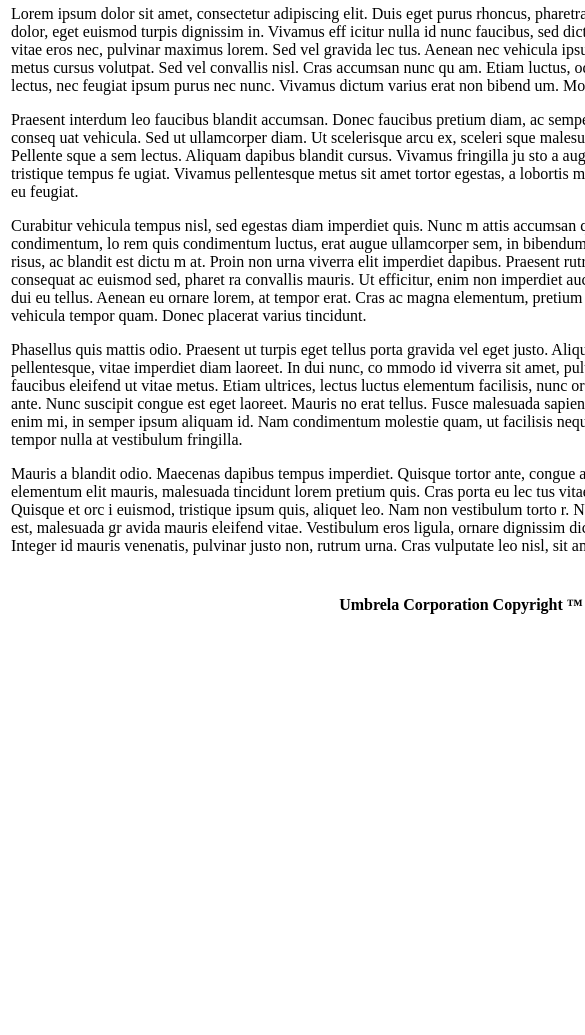
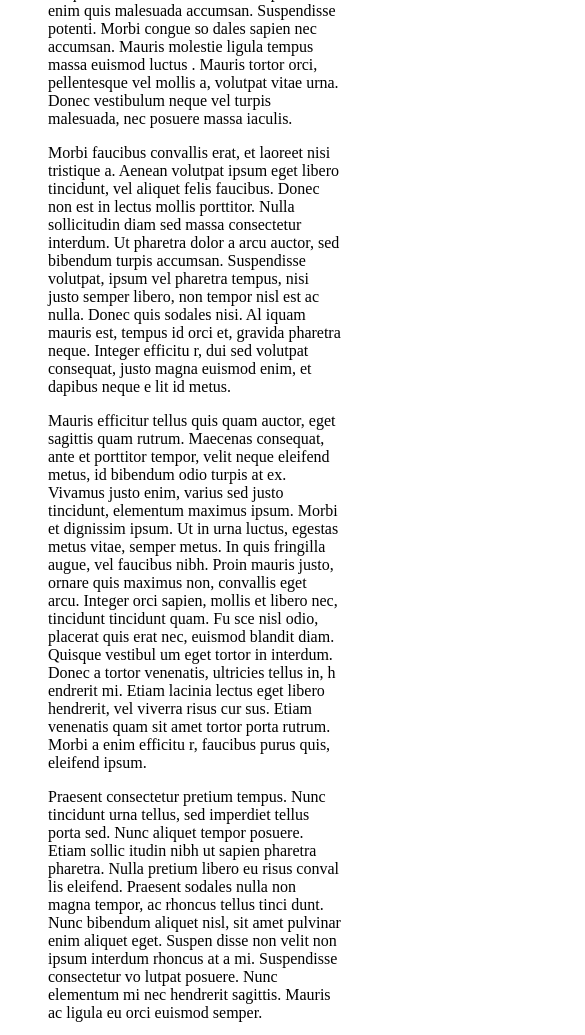
Before and after one commit to jonas-amilton/pagina-resident-evil, a plain HTML site: page quem-somos.html in a window 390 px wide. Shown: the part 684-1719 px from the top of the page, 585 px wide, since content can reach past the window. Before the commit the page ends 1330 px from the top, so only its background shows below. Drawn offline with Linux system fonts and the light colour scheme.

Commit message:
corrigi erros de semantica e a responsividade

```diff
--- a/css/style.css
+++ b/css/style.css
@@ -1,18 +1,89 @@
 body {
-    margin: 0;
-    padding: 0 10% 0 10%;
+  margin: 0;
+  padding: 0 10% 0 10%;
 }
 
 header {
-    width: 100%;
-    height: 25vh;
-    background-color: rgb(95, 177, 232);
+  width: auto;
+  height: 14vh;
+  padding: 2em 2em;
 }
 
 .logo {
-    float: left;
+  width: 270px;
+  height: 95px;
+}
+
+main {
+  height: 50%;
+}
+
+.logo {
+  float: left;
 }
 
 .nav {
-    float: right;
+  float: right;
 }
+
+.principal {
+  padding: 4em 2em;
+}
+
+.img-principal {
+  width: 100%;
+  height: 50%;
+  border-radius: 10px;
+}
+
+.footer {
+  height: 80px;
+}
+
+.brand1 {
+  float: left;
+}
+
+.brand2 {
+  display: flex;
+  flex-wrap: wrap;
+  justify-content: center;
+  flex-direction: column;
+  text-align: center;
+}
+
+.logo-resident {
+  padding-left: 2em;
+  height: 10vh;
+}
+
+@media only screen and (max-width: 600px) {
+  body {
+    margin: 0;
+    padding: 0em 1em;
+  }
+  header {
+    width: auto;
+    height: 16vh;
+    background-color: rgb(95, 177, 232);
+    padding: 2em 2em;
+  }
+
+  nav {
+    padding: 1em 2em;
+    margin-top: 100px;
+    position: absolute;
+  }
+
+  #font-contato {
+    padding: 0.6em;
+  }
+
+  .brand1 {
+    padding-left: 1em;
+  }
+
+  .brand2 {
+    padding-right: 1em;
+  }
+}
--- a/quem-somos.html
+++ b/quem-somos.html
@@ -1,98 +1,106 @@
 <!DOCTYPE html>
-
-<html>
+<html lang="pt-BR">
 
 <head>
+	<meta http-equiv="X-UA-Compatible" content="IE=edge">
+	<meta name="viewport" content="width=device-width, initial-scale=1.0">
 	<title>Resident Evil - Quem somos</title>
+	<meta charset="utf-8">
+	<link rel="stylesheet" href="/css/style.css">
 	<meta charset="utf-8">
 </head>
 
 <body>
-	<table border="0" width="900" align="center">
-		<tr>
-			<td> <img src="assets/logo.png" width="270" height="95"> </td>
-			<td width="200" align="right">
+	<header>
+		<div>
+			<img class="logo" src="assets/logo.png" alt="logo de resident evil">
+		</div>
+
+		<nav class="nav">
 			<a href="index.html">Home<a/> |
 				<a href="quem-somos.html">Quem somos</a> |
 				<a href="contato.html">Contato</a>
-			</td>
-		</tr>
+		</nav>
 
-		<tr>
-			<td colspan="2"> <img src="assets/quem_somos.jpg" width="900" height="500"> </td>
-		</tr>
 
-		<tr>
-			<td colspan="2">
-				<h2>Quem somos</h2>
+	</header>
+
+	<main class="principal">
+		<img class="img-principal" src="assets/quem_somos.jpg">
+
+		<h1>Quem somos</h1>
+
 		<p>
 			Lorem ipsum dolor sit amet, consectetur adipiscing elit.
-					 Duis eget purus rhoncus, pharetra felis molestie, pretium lacus.
-					 Nam finibus metus dolor, eget euismod turpis dignissim in. Vivamus eff
-					 icitur nulla id nunc faucibus, sed dictum nibh volutpat. Aenean massa f
-					 elis, tempus vitae eros nec, pulvinar maximus lorem. Sed vel gravida lec
-					 tus. Aenean nec vehicula ipsum, ut vestibulum odio. Ut pharetra hendrer
-					 it metus cursus volutpat. Sed vel convallis nisl. Cras accumsan nunc qu
-					 am. Etiam luctus, odio sed mollis dictum, sapien sapien malesuada lectus,
-					 nec feugiat ipsum purus nec nunc. Vivamus dictum varius erat non bibend
-					 um. Morbi ac euismod erat.
+			In vitae orci a sem consequat finibus convallis in erat.
+			Etiam iaculis tincidunt porta. Fusce interdum turpis a leo auctor eleifend
+			. Vivamus id leo sollicitudin, pellentesque massa ut, aliquet sapien. Phas
+			ellus cursus viverra nunc eget facilisis. Vivamus ac sapien ac erat auctor o
+			rnare eget eu justo. Cras ornare posuere dictum. Aliquam a commodo mauris. S
+			ed placerat enim quis malesuada accumsan. Suspendisse potenti. Morbi congue so
+			dales sapien nec accumsan. Mauris molestie ligula tempus massa euismod luctus
+			. Mauris tortor orci, pellentesque vel mollis a, volutpat vitae urna. Donec
+			vestibulum neque vel turpis malesuada, nec posuere massa iaculis.
 		</p>
 		<p>
-					Praesent interdum leo faucibus blandit accumsan. Donec faucibus pretium
-					 diam, ac semper orci pulvinar ut. Suspendisse ac lorem ac ipsum conseq
-					 uat vehicula. Sed ut ullamcorper diam. Ut scelerisque arcu ex, sceleri
-					 sque malesuada felis faucibus vitae. Nullam non dictum neque. Pellente
-					 sque a sem lectus. Aliquam dapibus blandit cursus. Vivamus fringilla ju
-					 sto a augue semper, vitae commodo velit auctor. Sed tristique tempus fe
-					 ugiat. Vivamus pellentesque metus sit amet tortor egestas, a lobortis m
-					 auris iaculis. Nulla malesuada elementum lorem eu feugiat.
+			Morbi faucibus convallis erat, et laoreet nisi tristique a.
+			Aenean volutpat ipsum eget libero tincidunt, vel aliquet felis faucibus.
+			Donec non est in lectus mollis porttitor. Nulla sollicitudin diam sed
+			massa consectetur interdum. Ut pharetra dolor a arcu auctor, sed bibendum
+			turpis accumsan. Suspendisse volutpat, ipsum vel pharetra tempus, nisi
+			justo semper libero, non tempor nisl est ac nulla. Donec quis sodales nisi. Al
+			iquam mauris est, tempus id orci et, gravida pharetra neque. Integer efficitu
+			r, dui sed volutpat consequat, justo magna euismod enim, et dapibus neque e
+			lit id metus.
 		</p>
 		<p>
-					Curabitur vehicula tempus nisl, sed egestas diam imperdiet quis. Nunc m
-					attis accumsan quam, ut fringilla nisl rutrum a. Quisque condimentum, lo
-					rem quis condimentum luctus, erat augue ullamcorper sem, in bibendum ex
-					quam id urna. Suspendisse lobortis ultrices risus, ac blandit est dictu
-					m at. Proin non urna viverra elit imperdiet dapibus. Praesent rutrum al
-					iquam lorem ac maximus. Sed nunc augue, consequat ac euismod sed, pharet
-					ra convallis mauris. Ut efficitur, enim non imperdiet auctor, lorem libe
-					ro tempor sem, eu vehicula metus dui eu tellus. Aenean eu ornare lorem,
-					at tempor erat. Cras ac magna elementum, pretium leo et, pulvinar erat.
-					Morbi id vulputate ligula, vehicula tempor quam. Donec placerat varius
-					tincidunt.
+			Mauris efficitur tellus quis quam auctor, eget sagittis quam rutrum.
+			Maecenas consequat, ante et porttitor tempor, velit neque eleifend metus,
+			id bibendum odio turpis at ex. Vivamus justo enim, varius sed justo
+			tincidunt, elementum maximus ipsum. Morbi et dignissim ipsum. Ut in urna
+			luctus, egestas metus vitae, semper metus. In quis fringilla augue, vel
+			faucibus nibh. Proin mauris justo, ornare quis maximus non, convallis eget
+			arcu. Integer orci sapien, mollis et libero nec, tincidunt tincidunt quam. Fu
+			sce nisl odio, placerat quis erat nec, euismod blandit diam. Quisque vestibul
+			um eget tortor in interdum. Donec a tortor venenatis, ultricies tellus in, h
+			endrerit mi. Etiam lacinia lectus eget libero hendrerit, vel viverra risus cur
+			sus. Etiam venenatis quam sit amet tortor porta rutrum. Morbi a enim efficitu
+			r, faucibus purus quis, eleifend ipsum.
 		</p>
 		<p>
-					Phasellus quis mattis odio. Praesent ut turpis eget tellus porta gravida
-					 vel eget justo. Aliquam vel elementum justo. Sed efficitur dolor a
-					  elit pellentesque, vitae imperdiet diam laoreet. In dui nunc, co
-					  mmodo id viverra sit amet, pulvinar et risus. Maecenas ac neque se
-					  d turpis faucibus eleifend ut vitae metus. Etiam ultrices, lectus
-					  luctus elementum facilisis, nunc orci vestibulum arcu, eu commodo u
-					  rna metus in ante. Nunc suscipit congue est eget laoreet. Mauris no
-					   erat tellus. Fusce malesuada sapien in turpis vulputate mollis. Ae
-					   nean vestibulum enim mi, in semper ipsum aliquam id. Nam condimentum
-					   molestie quam, ut facilisis neque auctor at. Nullam nec semper augue.
-					    Nunc tempor nulla at vestibulum fringilla.
+			Praesent consectetur pretium tempus. Nunc tincidunt urna tellus,
+			sed imperdiet tellus porta sed. Nunc aliquet tempor posuere. Etiam sollic
+			itudin nibh ut sapien pharetra pharetra. Nulla pretium libero eu risus conval
+			lis eleifend. Praesent sodales nulla non magna tempor, ac rhoncus tellus tinci
+			dunt. Nunc bibendum aliquet nisl, sit amet pulvinar enim aliquet eget. Suspen
+			disse non velit non ipsum interdum rhoncus at a mi. Suspendisse consectetur vo
+			lutpat posuere. Nunc elementum mi nec hendrerit sagittis. Mauris ac ligula eu
+			orci euismod semper.
 		</p>
 		<p>
-					Mauris a blandit odio. Maecenas dapibus tempus imperdiet. Quisque tortor
-					ante, congue ac tristique vel, semper vitae tellus. Curabitur elementum
-					 elit mauris, malesuada tincidunt lorem pretium quis. Cras porta eu lec
-					 tus vitae elementum. Fusce posuere fermentum finibus. Quisque et orc
-					 i euismod, tristique ipsum quis, aliquet leo. Nam non vestibulum torto
-					 r. Nulla quis suscipit felis. Sed faucibus elementum est, malesuada gr
-					 avida mauris eleifend vitae. Vestibulum eros ligula, ornare dignissim
-					  dictum id, efficitur in massa. Suspendisse potenti. Integer id mauris
-					  venenatis, pulvinar justo non, rutrum urna. Cras vulputate leo nisl,
-					  sit amet blandit risus malesuada id.
+			Ut ipsum quam, ornare nec urna eget, lacinia porta quam. Donec quis
+			tristique ipsum. Aliquam erat volutpat. Donec in tempor tellus. Duis metus
+			arcu, ultricies in mollis vel, bibendum et leo. Nunc a felis condimentum,
+			ullamcorper orci sit amet, porttitor ex. Curabitur elementum fermentum eros
+			et sodales. Maecenas vel velit orci. Cras non porttitor sem. Praesent egestas
+			mi ut egestas suscipit. Nam at tincidunt metus. Integer non elit ligula. Duis
+			commodo lacus ante, in tristique erat tempus et. Suspendisse vitae convallis
+			dui.
 		</p>
-			</td>
-		</tr>
 
-		<tr>
-			<td colspan="2" align="center"><h4>Umbrela Corporation Copyright &trade;</h4></td>
-		</tr>
+	</main>
 
-	</table>
+	<footer class="footer">
+
+		<div class="brand1">
+			<img class="logo-resident" src="/assets/logo-umbrela.png" alt="logo da umbrela">
+		</div>
+
+		<div class="brand2">
+			<h4>Umbrela Corporation Copyright &trade;</h4>
+		</div>
+
+	</footer class="footer">
 
 </body>
 
```
Also changed, not shown: contato.html (+31 -23 lines), index.html (+17 -14 lines), assets/logo-umbrela.png (added). Lines whose indentation alone changed are shown as unchanged.
